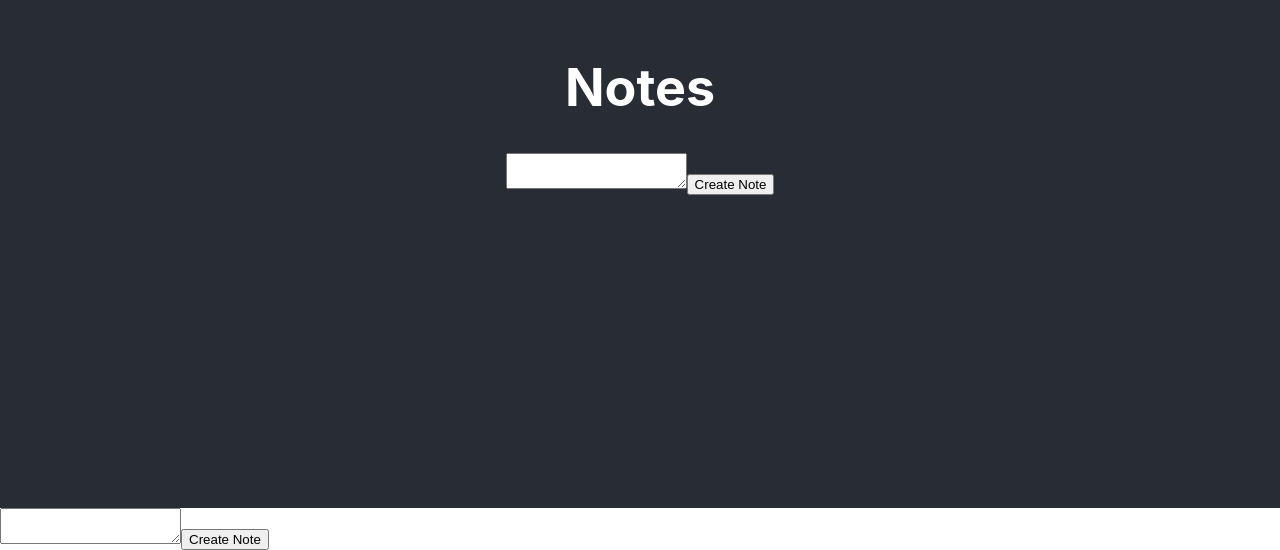
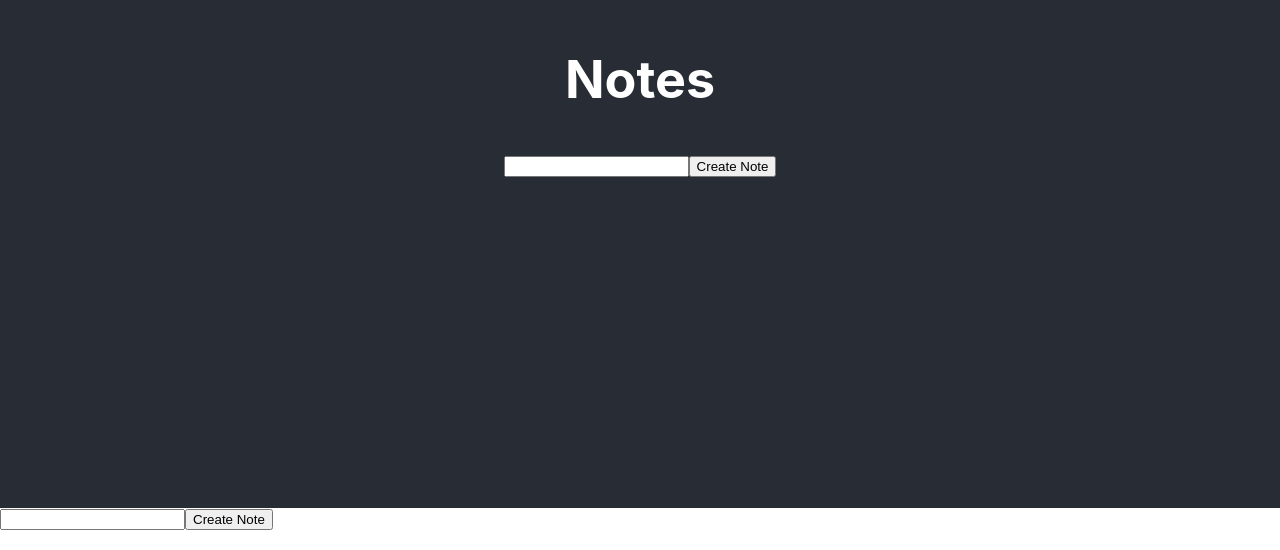
Before and after one commit to ethanm32/Lab4, a React (Create React App) app in the folder react-notes/: page / in a window 1280 px wide. Shown: the part 292-842 px from the top of the page. Built offline with nearby package versions, Linux system fonts and the light colour scheme.

Commit message:
ensuring a simple note is created

```diff
--- a/react-notes/src/Form.js
+++ b/react-notes/src/Form.js
@@ -1,13 +1,31 @@
+import { useRef, useState } from "react";
+
 function Form() {
+    let counter = 0;
+    const textnote = useRef(null);
+    const [notes, setNotes] = useState(['','']);
     function Submit(e) {
-      e.preventDefault();
-      console.log("Create Note");
+        e.preventDefault();
+        setNotes(current => [...current, textnote.current.value])
+
     }
 
     return (
       <form onSubmit={Submit}>
-        <textarea></textarea>
+        <input
+        ref={textnote}
+        type="text"
+        id="text-note"/>
         <button type='submit'>Create Note</button>
+        <div>
+        {notes.map((element,index) => {
+            return (
+                <div key={index}>
+                    <p>{element}</p>
+                </div>
+            );
+        })}
+        </div>
       </form>
     );
 
```
